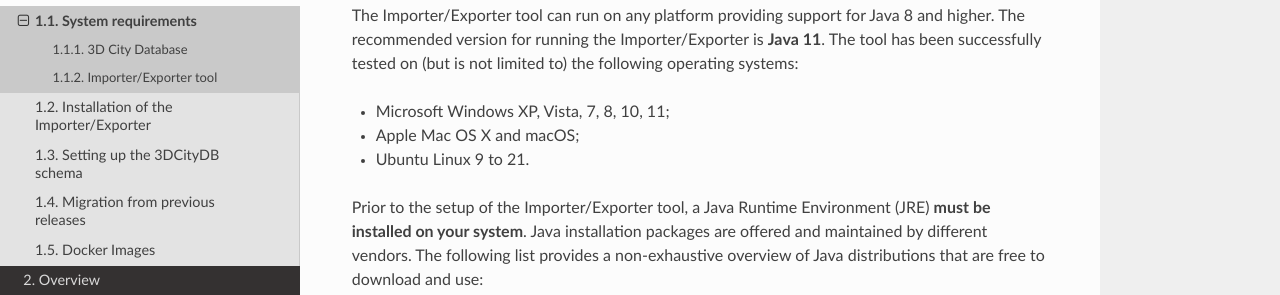
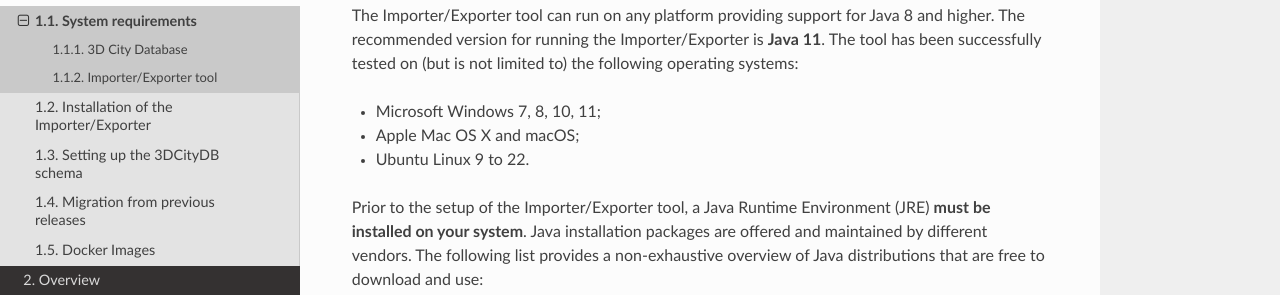
Before and after one commit to 3dcitydb/3dcitydb-docs, a Sphinx documentation site: the page built from source/first-steps/system-requirements.rst, in a window 1280 px wide and 900 px high, scrolled down 594 px. Shown: the part 156-451 px from the top of the window. Built offline with Sphinx 7.4.7 and the Read the Docs theme 2.0.0, drawn with Linux system fonts in a browser that asks for light colours.

Commit message:
minor change

```diff
--- a/source/first-steps/system-requirements.rst
+++ b/source/first-steps/system-requirements.rst
@@ -40,9 +40,9 @@ Java 8 and higher. The recommended version for running the Importer/Exporter
 is **Java 11**. The tool has been successfully tested on (but is not
 limited to) the following operating systems:
 
--  Microsoft Windows XP, Vista, 7, 8, 10, 11;
+-  Microsoft Windows 7, 8, 10, 11;
 -  Apple Mac OS X and macOS;
--  Ubuntu Linux 9 to 21.
+-  Ubuntu Linux 9 to 22.
 
 Prior to the setup of the Importer/Exporter tool, a Java Runtime
 Environment (JRE) **must be installed on your system**. Java
@@ -54,7 +54,6 @@ that are free to download and use:
 - `Amazon Coretto <https://aws.amazon.com/corretto/>`_
 - `OpenJDK <https://openjdk.java.net/>`_
 - `Oracle Java 17 LTS <https://www.oracle.com/java/technologies/downloads/>`_
-
 
 Follow the installation instructions for your operating system. Note that
 starting from Java 17 long-term support (LTS) version, `Oracle Java` is
```
